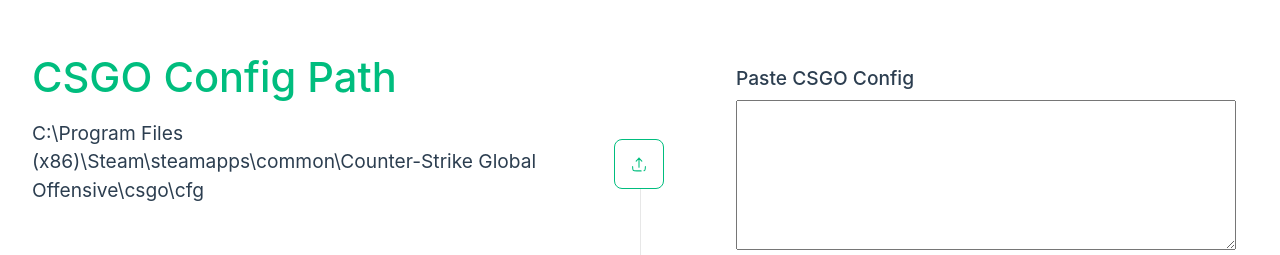
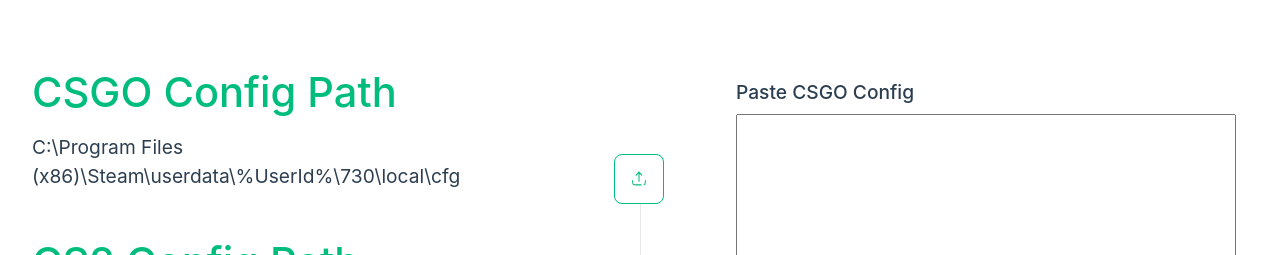
Before and after one commit to WTFender/csgo-cs2-config, a Vue app: page / in a window 1280 px wide. Shown: the part 121-376 px from the top of the page. Built offline with nearby package versions, Linux system fonts and the light colour scheme; what vue-diff would draw is missing.

Commit message:
fix path

```diff
--- a/src/App.vue
+++ b/src/App.vue
@@ -281,7 +281,7 @@
   <header>
     <div class="wrapper">
       <BigText class="big-text" msg="CSGO Config Path"
-        path="C:\Program Files (x86)\Steam\steamapps\common\Counter-Strike Global Offensive\csgo\cfg" />
+        path="C:\Program Files (x86)\Steam\userdata\%UserId%\730\local\cfg" />
       <BigText class="big-text" msg="CS2 Config Path"
         path="C:\Program Files (x86)\Steam\steamapps\common\Counter-Strike Global Offensive\game\csgo\cfg" />
     </div>
```
